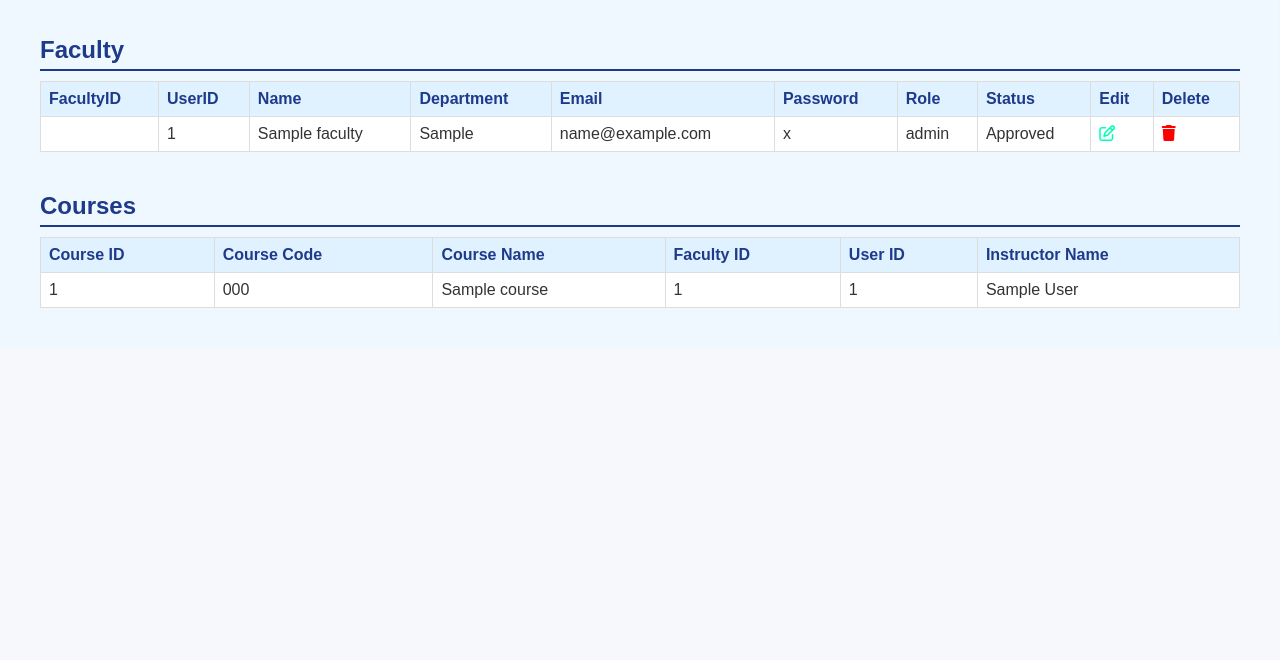
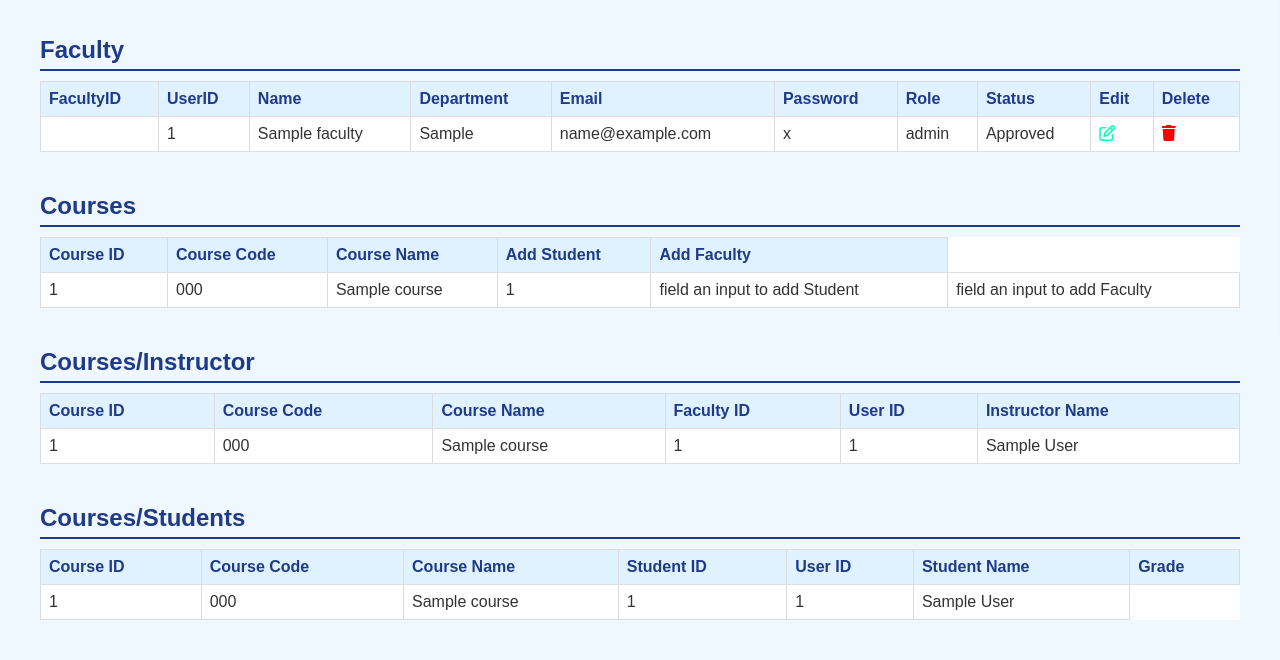
Before and after one commit to Alaa-3122/School-Database-Management-System, a PHP site: page /admin_dashboard.php in a window 1280 px wide. Shown: the part 493-1153 px from the top of the page. Before the commit the page ends 801 px from the top, so only its background shows below. Run offline with PHP 8.4, Linux system fonts and the light colour scheme; the visitor is signed in with stand-in values (Sample User, id 1); tables that the repository leaves empty or names only in its code hold one stand-in row (values such as "Sample post"); data that the repository does not hold is empty.

Commit message:
Update admin_dashboard.php

```diff
--- a/Final Project Internet Computing/admin_dashboard.php
+++ b/Final Project Internet Computing/admin_dashboard.php
@@ -278,9 +278,46 @@ checkNotifications();
             </div>
         </div>
 
+        <!-- Courses Table -->
+        <div class="section">
+            <h2>Courses</h2>
+            <div class="table-container">
+                <table>
+                    <thead>
+                        <tr>
+                            <th>Course ID</th>
+                            <th>Course Code</th>
+                            <th>Course Name</th>
+                            <th>Add Student</th>
+                            <th>Add Faculty</th>
+                        </tr>
+                    </thead>
+                    <tbody>
+                        <?php
+
+                            for($i = 0; $i < count($coursesInstructor); $i++){
+                                ?>
+                                <tr>
+                                    <td><?php echo $coursesInstructor[$i]["ID"]?></td>
+                                    <td><?php echo $coursesInstructor[$i]["course_code"]?></td>
+                                    <td><?php echo $coursesInstructor[$i]["course_name"]?></td>
+                                    <td><?php echo $coursesInstructor[$i]["faculty_id"]?></td>
+                                    <td>field an input to add Student</td>
+                                    <td>field an input to add Faculty</td>
+                                </tr>
+                                <?php
+                            }
+
+                        ?>
+                    </tbody>
+                </table>
+            </div>
+        </div>
+
+
         <!-- Courses Table (each course and who's teaching it) -->
         <div class="section">
-            <h2>Courses</h2>
+            <h2>Courses/Instructor</h2>
             <div class="table-container">
                 <table>
                     <thead>
@@ -291,6 +328,44 @@ checkNotifications();
                             <th>Faculty ID</th>
                             <th>User ID</th>
                             <th>Instructor Name</th>
+                        </tr>
+                    </thead>
+                    <tbody>
+                        <?php
+
+                            for($i = 0; $i < count($coursesInstructor); $i++){
+                                ?>
+                                <tr>
+                                    <td><?php echo $coursesInstructor[$i]["ID"]?></td>
+                                    <td><?php echo $coursesInstructor[$i]["course_code"]?></td>
+                                    <td><?php echo $coursesInstructor[$i]["course_name"]?></td>
+                                    <td><?php echo $coursesInstructor[$i]["faculty_id"]?></td>
+                                    <td><?php echo $coursesInstructor[$i]["user_id"]?></td>
+                                    <td><?php echo $coursesInstructor[$i]["name"]?></td>
+                                </tr>
+                                <?php
+                            }
+
+                        ?>
+                    </tbody>
+                </table>
+            </div>
+        </div>
+
+        <!-- Courses Table (each course and who's enrolled in it) -->
+        <div class="section">
+            <h2>Courses/Students</h2>
+            <div class="table-container">
+                <table>
+                    <thead>
+                        <tr>
+                            <th>Course ID</th>
+                            <th>Course Code</th>
+                            <th>Course Name</th>
+                            <th>Student ID</th>
+                            <th>User ID</th>
+                            <th>Student Name</th>
+                            <th>Grade</th>
                         </tr>
                     </thead>
                     <tbody>
```
